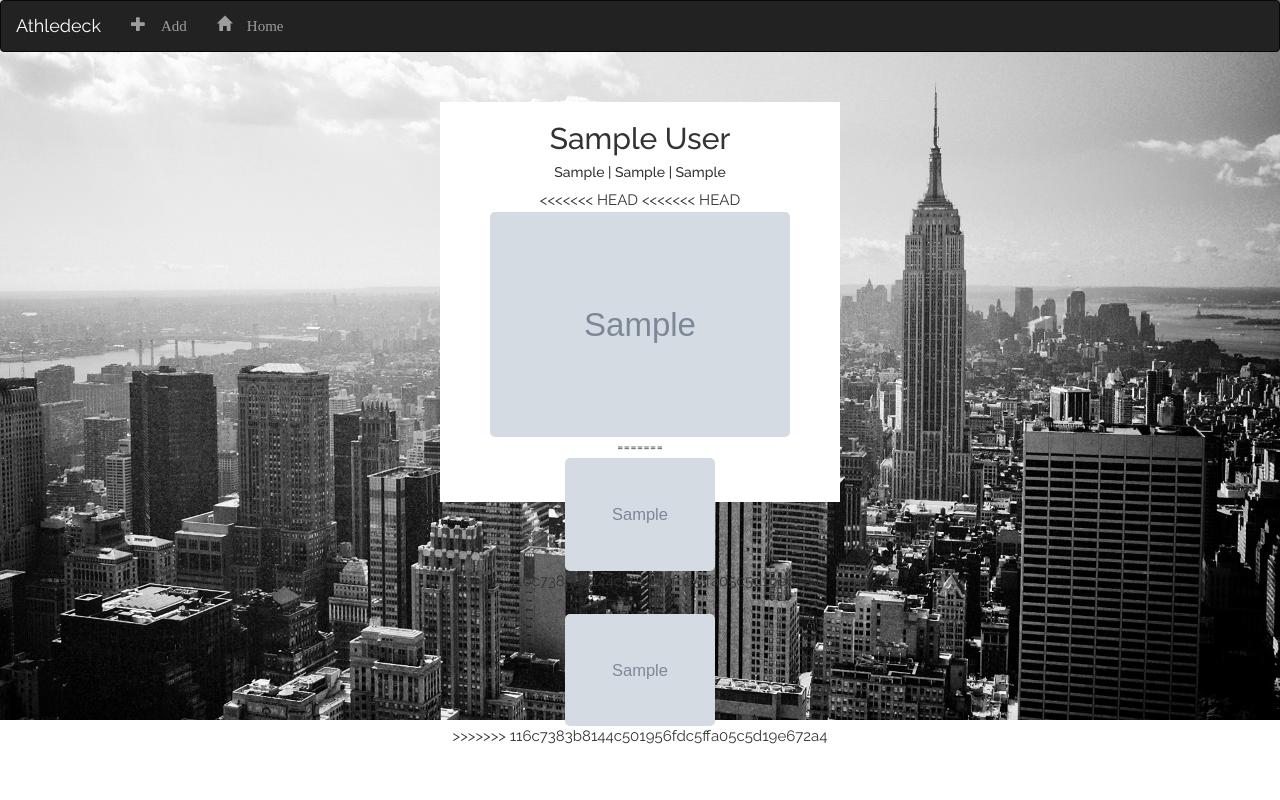
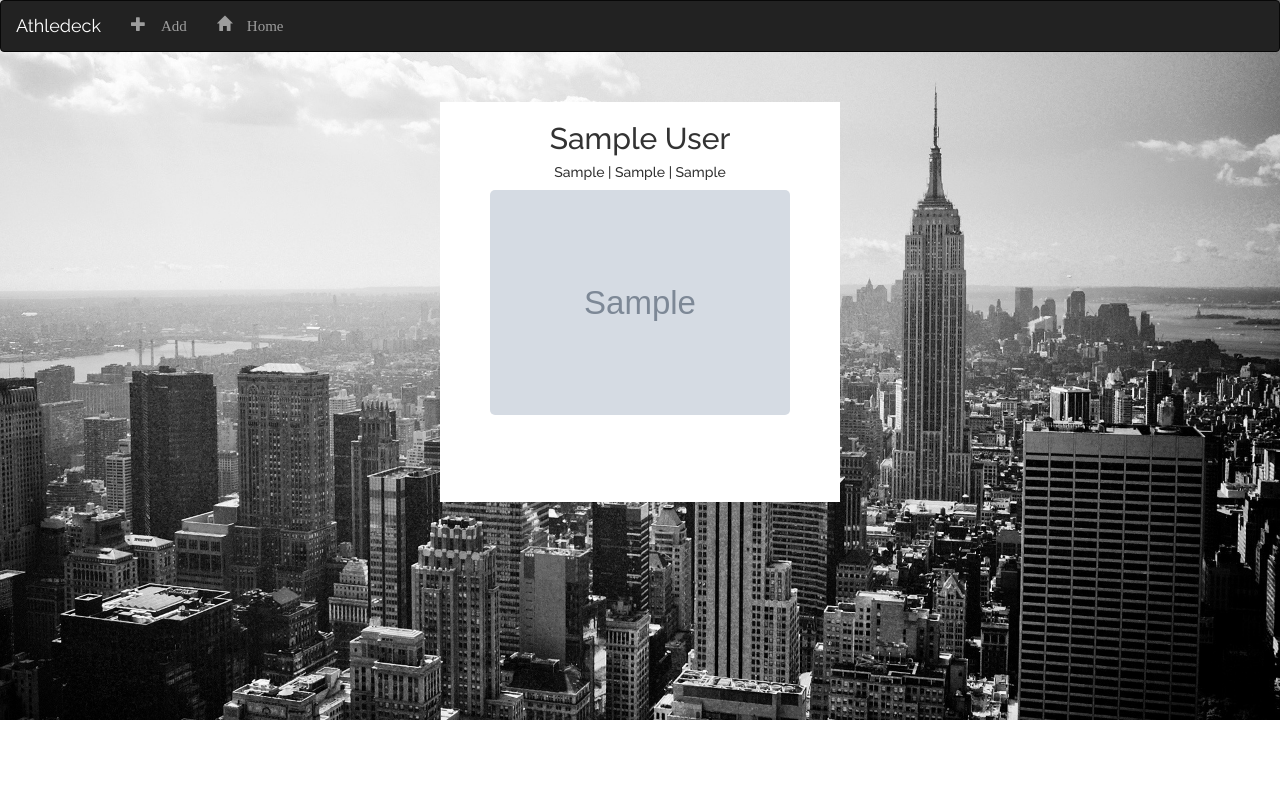
Before and after one commit to jdibiccari/athledeck, a Django app: page /athlete/1/ in a window 1280 px wide. Run offline with Django 3.2, Linux system fonts and the light colour scheme; tables that the repository leaves empty hold one stand-in row (values such as "Sample post"); grey boxes marked "Sample" are stand-in pictures; some libraries are stand-ins or nearby versions.

Commit message:
correct merge conflict in show

```diff
--- a/athledeck/templates/athletes/show.html
+++ b/athledeck/templates/athletes/show.html
@@ -7,15 +7,7 @@
             <div class="face front">
                 <h2>{{athlete}}</h2>
                 <h5>{{athlete.sport}} | {{athlete.league}} | {{athlete.team}}</h5>
-<<<<<<< HEAD
-<<<<<<< HEAD
                 <div class="avatar"><img src="{{athlete.image}}" width="300px"></div>
-=======
-                <div class="avatar"><img src="{{athlete.image}}" width="150px"></div>
->>>>>>> 116c7383b8144c501956fdc5ffa05c5d19e672a4
-=======
-                <div class="avatar"><img src="{{athlete.image}}" width="150px"></div>
->>>>>>> 116c7383b8144c501956fdc5ffa05c5d19e672a4
             </div>
             <div class="face back">
                 <div class="bio vertical-align">{{athlete.bio}}</div>
```
